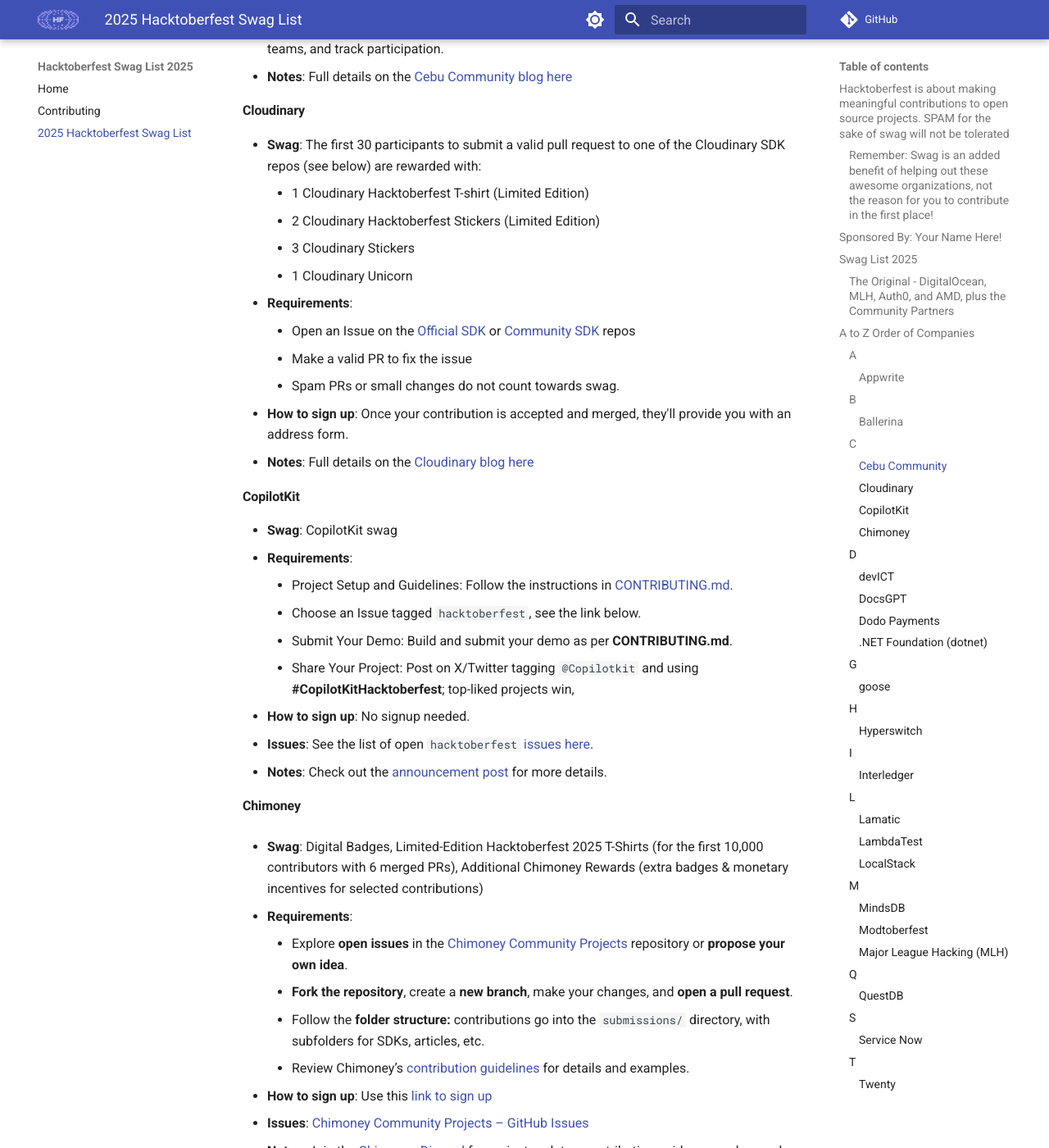
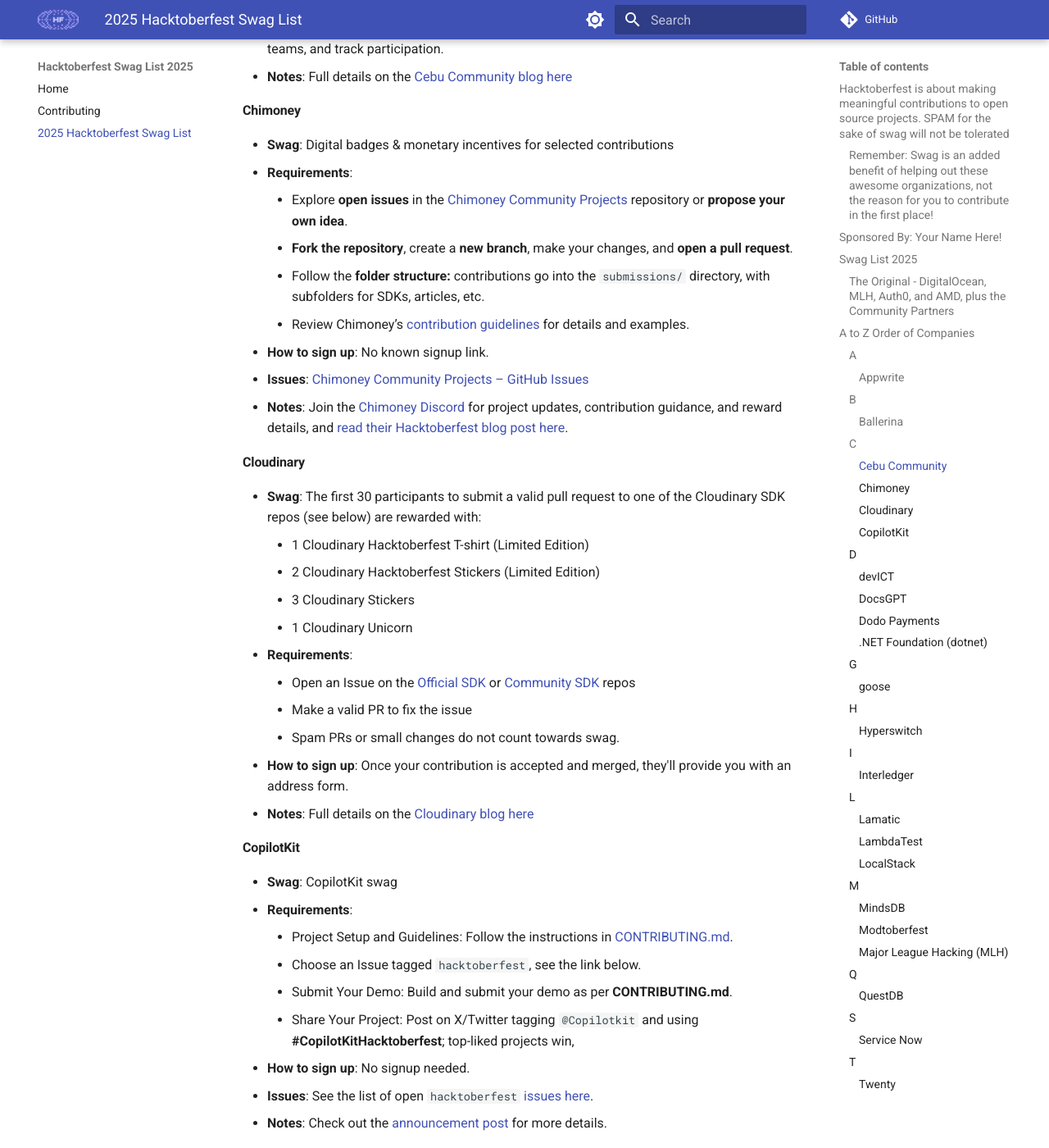
Before and after one commit to crweiner/hacktoberfest-swag-list, an MkDocs documentation site: the page built from docs/list.md, in a window 1280 px wide and 1400 px high, scrolled down 2287 px. Shown: the whole window at 82% size. Built offline with MkDocs 1.6.1 and Material for MkDocs 9.7.7, drawn with Linux system fonts in a browser that asks for light colours; plug-ins that fetch from the network failed and are left out; comment, search, counter and statistics services are not loaded; some of the changed text lies outside the part shown.

Commit message:
Update Chimoney

```diff
--- a/docs/list.md
+++ b/docs/list.md
@@ -63,6 +63,18 @@
 - **How to sign up**: Create an event-specific account via “OneCebby” to stay updated, find teams, and track participation.
 - **Notes**: Full details on the [Cebu Community blog here](https://hacktoberfest.jscebu.org)
 
+#### Chimoney
+
+- **Swag**: Digital badges & monetary incentives for selected contributions
+- **Requirements**:
+    - Explore **open issues** in the [Chimoney Community Projects](https://github.com/Chimoney/chimoney-community-projects/issues) repository or **propose your own idea**.
+    - **Fork the repository**, create a **new branch**, make your changes, and **open a pull request**.
+    - Follow the **folder structure:** contributions go into the `submissions/` directory, with subfolders for SDKs, articles, etc.
+    - Review Chimoney’s [contribution guidelines](https://github.com/Chimoney/chimoney-community-projects/blob/main/CONTRIBUTING.md) for details and examples.
+- **How to sign up**: No known signup link.
+- **Issues**: [Chimoney Community Projects – GitHub Issues](https://github.com/Chimoney/chimoney-community-projects/issues)
+- **Notes**: Join the [Chimoney Discord](https://discord.com/invite/TsyKnzT4qV) for project updates, contribution guidance, and reward details, and [read their Hacktoberfest blog post here](https://chimoney.io/blogs/hacktoberfest-2025-build-contribute-and-learn-with-chimoney/).
+
 #### Cloudinary
 
 - **Swag**: The first 30 participants to submit a valid pull request to one of the Cloudinary SDK repos (see below) are rewarded with:
@@ -77,7 +89,7 @@
 - **How to sign up**: Once your contribution is accepted and merged, they'll provide you with an address form.
 - **Notes**: Full details on the [Cloudinary blog here](https://cloudinary.com/blog/hacktoberfest-2025)
 
-#### **CopilotKit**
+#### CopilotKit
 
 - **Swag**: CopilotKit swag
 - **Requirements**:
@@ -88,22 +100,6 @@
 - **How to sign up**: No signup needed.
 - **Issues**: See the list of open `hacktoberfest` [issues here](https://github.com/CopilotKit/CopilotKit/issues?q=sort:updated-desc+is:issue+is:open+label:hacktoberfest).
 - **Notes**: Check out the [announcement post](https://github.com/CopilotKit/CopilotKit/tree/main/community/content) for more details.
-
-#### Chimoney
-
-- **Swag**: Digital Badges, Limited-Edition Hacktoberfest 2025 T-Shirts (for the first 10,000 contributors with 6 merged PRs), Additional Chimoney Rewards (extra badges & monetary incentives for selected contributions)
-
-- **Requirements**:
-    - Explore **open issues** in the [Chimoney Community Projects](https://github.com/Chimoney/chimoney-community-projects/issues) repository or **propose your own idea**.
-    - **Fork the repository**, create a **new branch**, make your changes, and **open a pull request**.
-    - Follow the **folder structure:** contributions go into the `submissions/` directory, with subfolders for SDKs, articles, etc.
-    - Review Chimoney’s [contribution guidelines](https://github.com/Chimoney/chimoney-community-projects/blob/main/CONTRIBUTING.md) for details and examples.
-
-- **How to sign up**: Use this [link to sign up](https://chimoney.io/blogs/hacktoberfest-2025-build-contribute-and-learn-with-chimoney/)
-
-- **Issues**: [Chimoney Community Projects – GitHub Issues](https://github.com/Chimoney/chimoney-community-projects/issues)
-
-- **Notes**: Join the [Chimoney Discord](https://discord.com/invite/TsyKnzT4qV) for project updates, contribution guidance, and reward details.
 
 ### D
 
```
